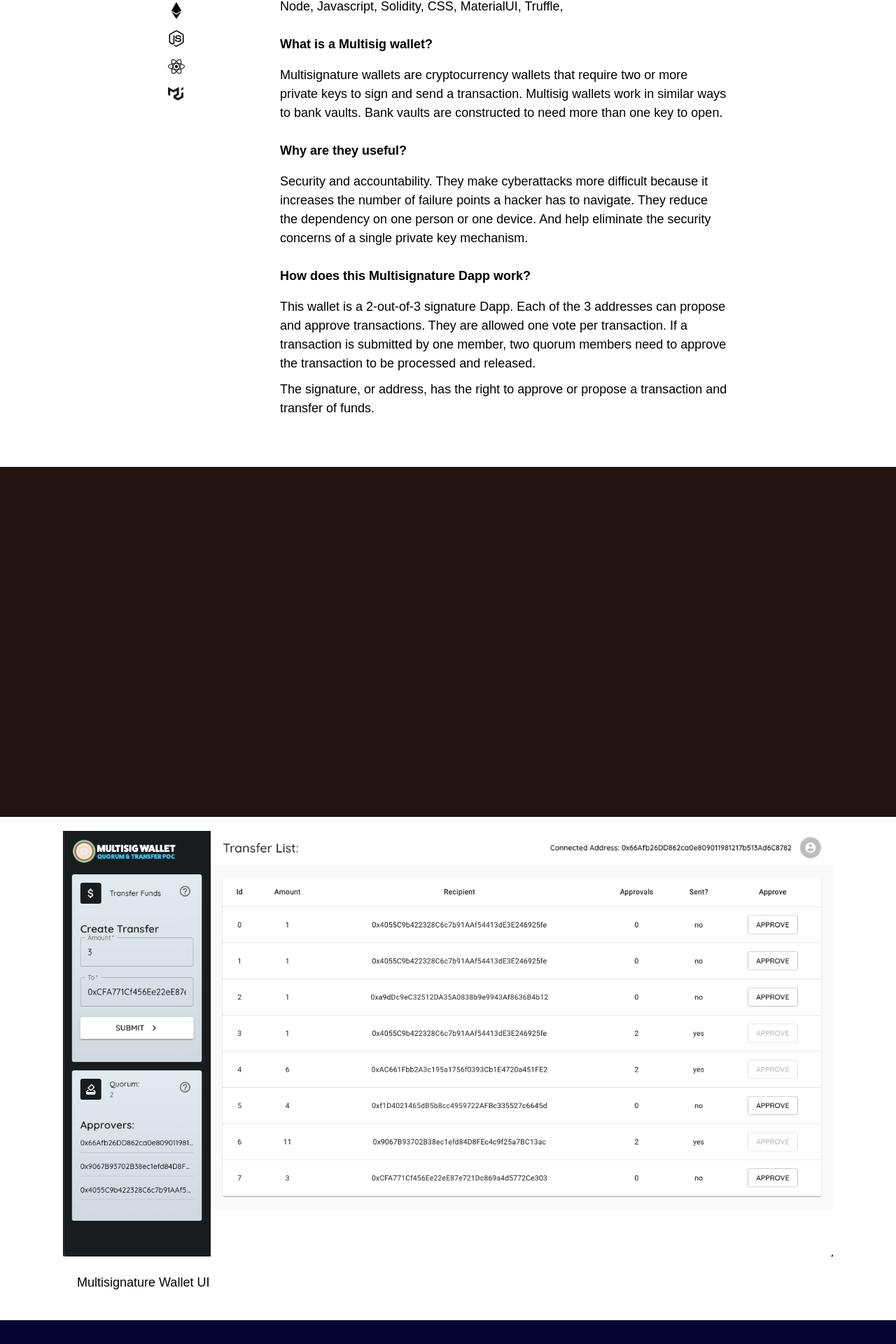
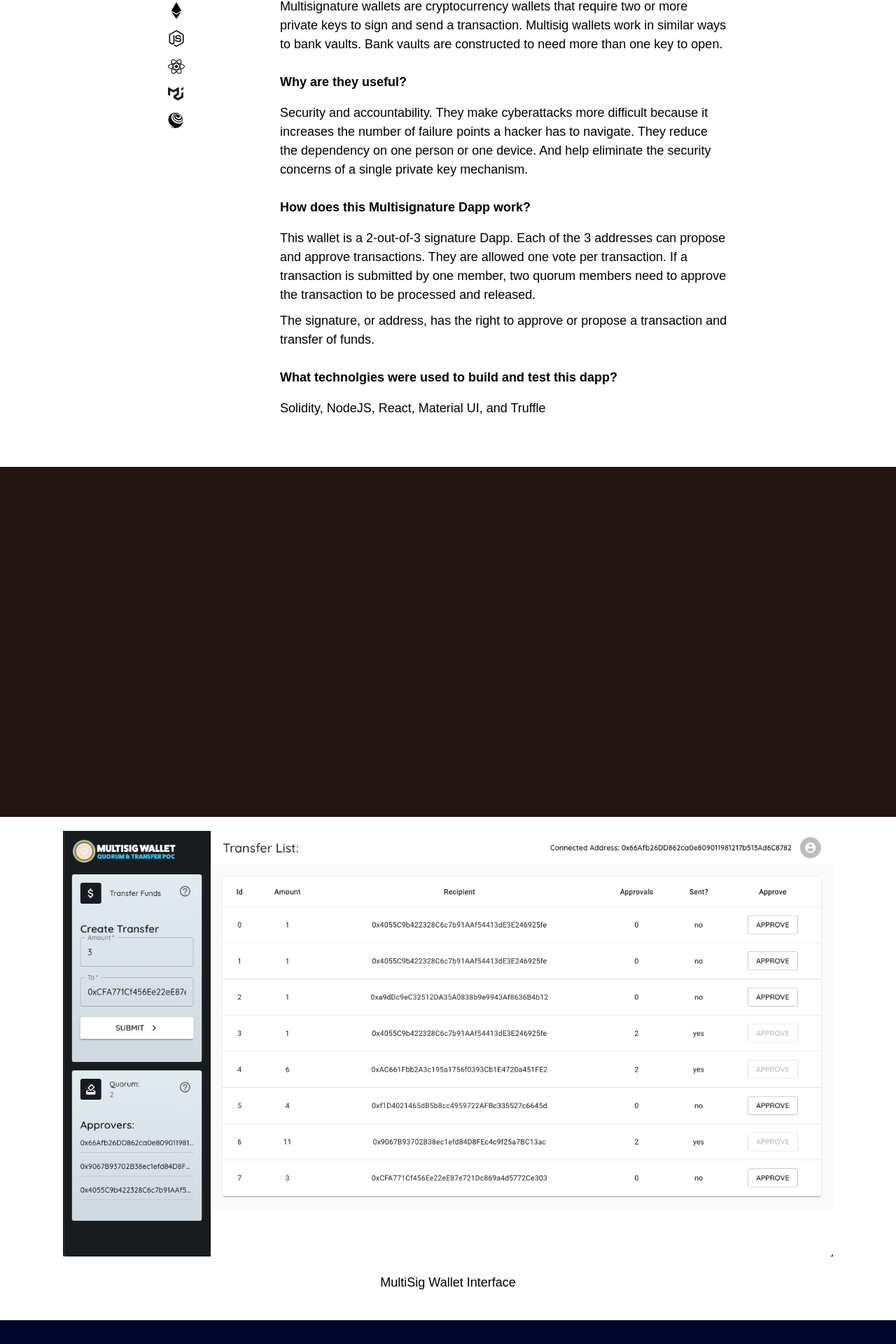
Before and after one commit to jamesahnking/jakdevp, a React (Create React App) app: page /project1 in a window 1280 px wide. Shown: the part 485-2405 px from the top of the page at 70% size. Built offline with nearby package versions, Linux system fonts and the light colour scheme.

Commit message:
- Added Truffle Icon to Projec1 Description - Created center text primary editorial image and description component - Added the component to the project 1 description page - Moved what technologies were used to build and test this dapp? to the end of the description

```diff
--- a/src/components/Data.js
+++ b/src/components/Data.js
@@ -11,6 +11,7 @@ import svg3Url from '../images/cryptodex_proj_gfx.svg';
 import svg4Url from '../images/svg-4.svg';
 import svg5Url from '../images/svg-5.svg';
 import materialIcon from '../images/mui_logotype.svg';
+import truffleIcon from '../images/truffle_logotype.svg';
 import multiSigWallet from '../images/multisigwallet.png';
 import { FaReact, FaBootstrap, FaNodeJs, FaEthereum } from 'react-icons/fa';
 
@@ -63,14 +64,14 @@ export const SubNavbarLinks = {
     stackItem1:<FaNodeJs/>,
     stackItem2:<FaReact/>,
     stackItem3:materialIcon,
-    stackItem4:'',
+    stackItem4:truffleIcon,
     stackItem5:'',
     stackItem6:'',
 
     // ==== Description and Paragraphs ====== ///
 
     Question0:'What technolgies were used to build and test this dapp?',
-    Paragraph0: 'React Node JavaScript Solidity CSS Material UI Truffle',
+    Paragraph0: 'Solidity, NodeJS, React, Material UI, and Truffle',
     Question1: 'What is a Multisig wallet?',
     Paragraph1: 'Multisignature wallets are cryptocurrency wallets that require two or more private keys to sign and send a transaction. Multisig wallets work in similar ways to bank vaults. Bank vaults are constructed to need more than one key to open. ',
     Question2:'Why are they useful?',
@@ -85,21 +86,12 @@ export const SubNavbarLinks = {
     Answer4: 'Cras felis leo, vehicula sit amet dui quis, venenatis dignissim magna. Donec vitae blandit nunc, vel laoreet enim. Phasellus luctus dignissim diam',
     Paragraph4: '',
 
-    ListItem0:['Node, ', 'Javascript, ', 'Solidity, ','CSS, ','MaterialUI, ','Truffle, '],
-    // ListItem1:'Node',
-    // ListItem2:'Javascript',
-    // ListItem3:'Solidity',
-    // ListItem4:'CSS',
-    // ListItem5:'MaterialUI',
-    // ListItem6:'Truffle',
-    // ListItem7:'',
-    // ListItem8:'',
 
     // ==== Image and Text Primary ====== ///
 
     ImagePrimary: multiSigWallet,
     ImagePrimaryAlt:'MultiSig Wallet Interface',
-    ImagePriText:'Multisignature Wallet UI',
+    ImagePriText:'MultiSig Wallet Interface',
 
    // ==== Image and Text Secondary ====== ///
 
--- a/src/components/Project/Project1Description.js
+++ b/src/components/Project/Project1Description.js
@@ -21,11 +21,12 @@ import {
   stackItem1,
   stackItem2,
   stackItem3,
+  stackItem4,
   Question0,
   Question1,
   Question2,
   Question3,
-  ListItem0,
+  Paragraph0,
   Paragraph1,
   Paragraph2,
   Paragraph3a,
@@ -43,12 +44,12 @@ import {
                     <StackItem>{ stackItem0 }</StackItem>
                     <StackItem>{ stackItem1 }</StackItem>
                     <StackItem>{ stackItem2 }</StackItem>
-                     <StackItemImg src={stackItem3} alt={"material icon"}/>
+                    <StackItem><StackItemImg src={stackItem3} alt={"Material UI Icon"}/></StackItem>
+                    <StackItem><StackItemImg src={stackItem4} alt={"Truffle Icon"}/></StackItem>
             </DescCol1>
 
             <DescCol2>
-                    <DescriptionTitle>{ Question0 }</DescriptionTitle>
-                    <DescriptionTextP>{ ListItem0 }</DescriptionTextP>
+
 
                     <DescriptionTitle>{ Question1 }</DescriptionTitle>
                     <DescriptionTextP>{ Paragraph1 }</DescriptionTextP>
@@ -59,7 +60,8 @@ import {
                     <DescriptionTitle>{ Question3 }</DescriptionTitle>
                     <DescriptionTextP>{ Paragraph3a }</DescriptionTextP>
                     <DescriptionTextP>{ Paragraph3b }</DescriptionTextP>
-
+                    <DescriptionTitle>{ Question0 }</DescriptionTitle>
+                    <DescriptionTextP>{ Paragraph0 }</DescriptionTextP>
             </DescCol2>
         </DescColContainer>
         </DescContainer>
--- /dev/null
+++ b/src/components/Project/ProjectEditorialPriCntr.js
@@ -0,0 +1,30 @@
+import React from "react";
+import {
+  EditorialContainer,
+  EditorialImgWrap,
+  EditorialWrapper,
+  EditorialImgPri,
+  EditorialPriTextPCntr,
+} from "./ProjectElements";
+
+const ProjectEditorialPriCntr = ({
+  ImagePrimary,
+  ImagePrimaryAlt,
+  ImagePriText,
+
+}) => {
+  return (
+    <>
+      <EditorialContainer>
+        <EditorialWrapper>
+          <EditorialImgWrap>
+            <EditorialImgPri src={ImagePrimary} alt={ImagePrimaryAlt} />
+          </EditorialImgWrap>
+          <EditorialPriTextPCntr> { ImagePriText } </EditorialPriTextPCntr>
+        </EditorialWrapper>
+      </EditorialContainer>
+    </>
+  );
+};
+
+export default ProjectEditorialPriCntr;
--- a/src/components/Project/ProjectElements.js
+++ b/src/components/Project/ProjectElements.js
@@ -190,7 +190,7 @@ export const StackItem = styled.div`
 export const StackItemImg = styled.img`
  width: 22px;
  height: 22px;
-  margin-top: 5;
+  margin-top: ;
   margin-right: 0;
   margin-left: 0;
   padding-right: 0;
@@ -249,6 +249,22 @@ export const EditorialPriTextP = styled.p`
   line-height: 1.5em;
   padding: 20px 20px 20px 20px;
   color: black;
+
+  @media screen and (max-width: 768px) {
+    padding: 20px;
+    font-size: 14px;
+  }
+  `;
+
+  export const EditorialPriTextPCntr = styled.p`
+  max-width: 1100px;
+  font-size: 18px;
+  line-height: 1.5em;
+  padding: 20px 20px 20px 20px;
+  color: black;
+  justify-content: center;
+  align-items: center;
+  text-align: center;
 
   @media screen and (max-width: 768px) {
     padding: 20px;
@@ -354,7 +370,7 @@ export const EditorialTextp= styled.p`
     color: #000;
     line-height:1.5em;
     font-size: 18px;
-    text-align: left;
+    text-align: center;
     max-width: 500px;
     padding: 0 30px;
 
--- a/src/pages/Project1.js
+++ b/src/pages/Project1.js
@@ -3,8 +3,7 @@ import ProjectHeader from '../components/Project/ProjectHeader';
 import Project1Description from '../components/Project/Project1Description';
 import VideoDemoGrid from '../components/Project/VideoDemoGrid';
 import { HomeObjOne } from "../components/Data";
-import ProjectEditorialPri from '../components/Project/ProjectEditorialPri';
-import ProjectEditiorialSec from '../components/Project/ProjectEditiorialSec';
+import ProjectEditorialPriCntr from '../components/Project/ProjectEditorialPriCntr';
 
 
 
@@ -14,7 +13,7 @@ const Project1 = () => {
       <ProjectHeader {...HomeObjOne}/>
       <Project1Description {...HomeObjOne}/>
       <VideoDemoGrid {...HomeObjOne} />
-      <ProjectEditorialPri {...HomeObjOne} />
+      <ProjectEditorialPriCntr {...HomeObjOne} />
       {/* <ProjectEditiorialSec  {...HomeObjOne} />
       <ProjectEditiorialSec  {...HomeObjOne} />
       <ProjectEditiorialSec  {...HomeObjOne} />       */}
```
